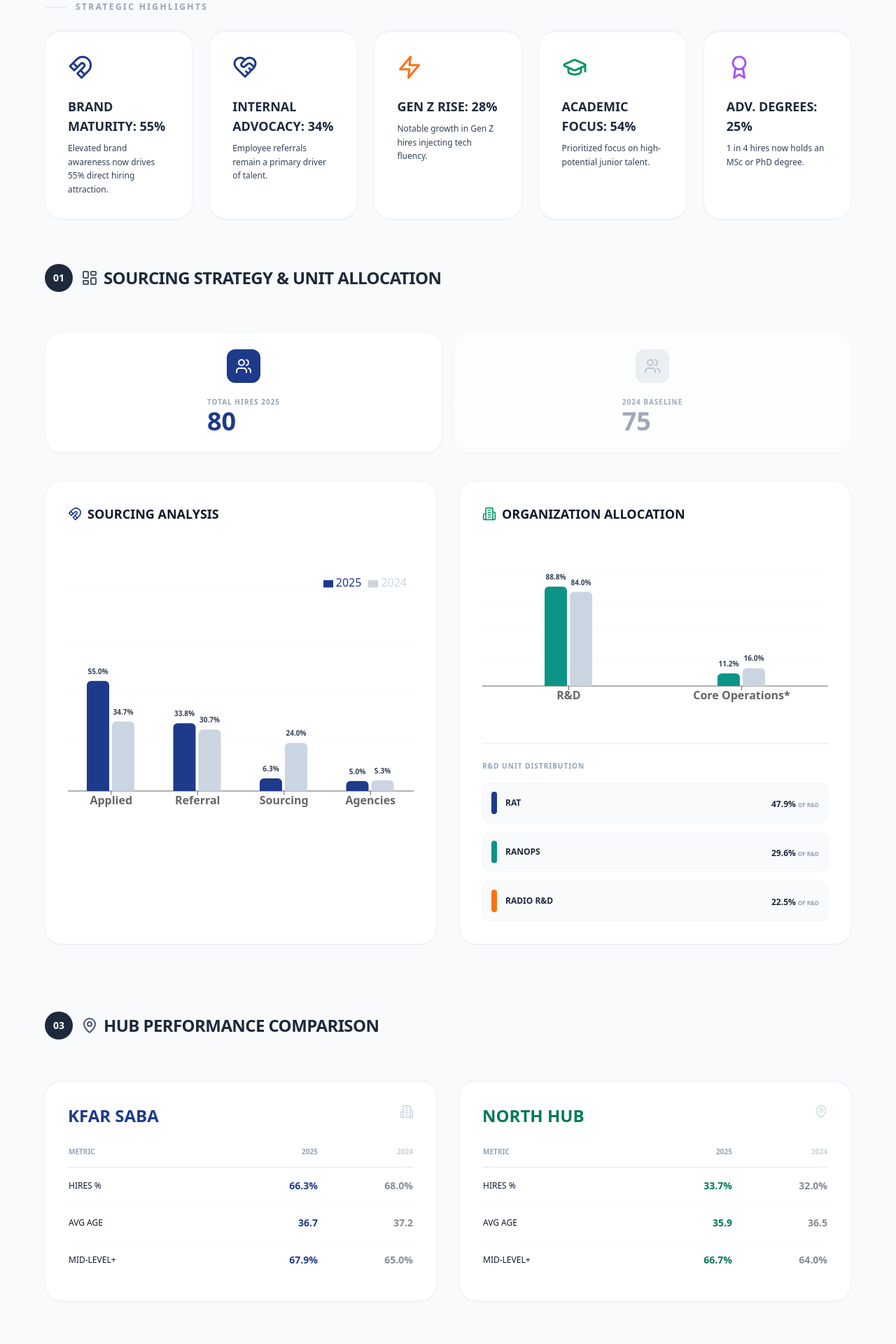
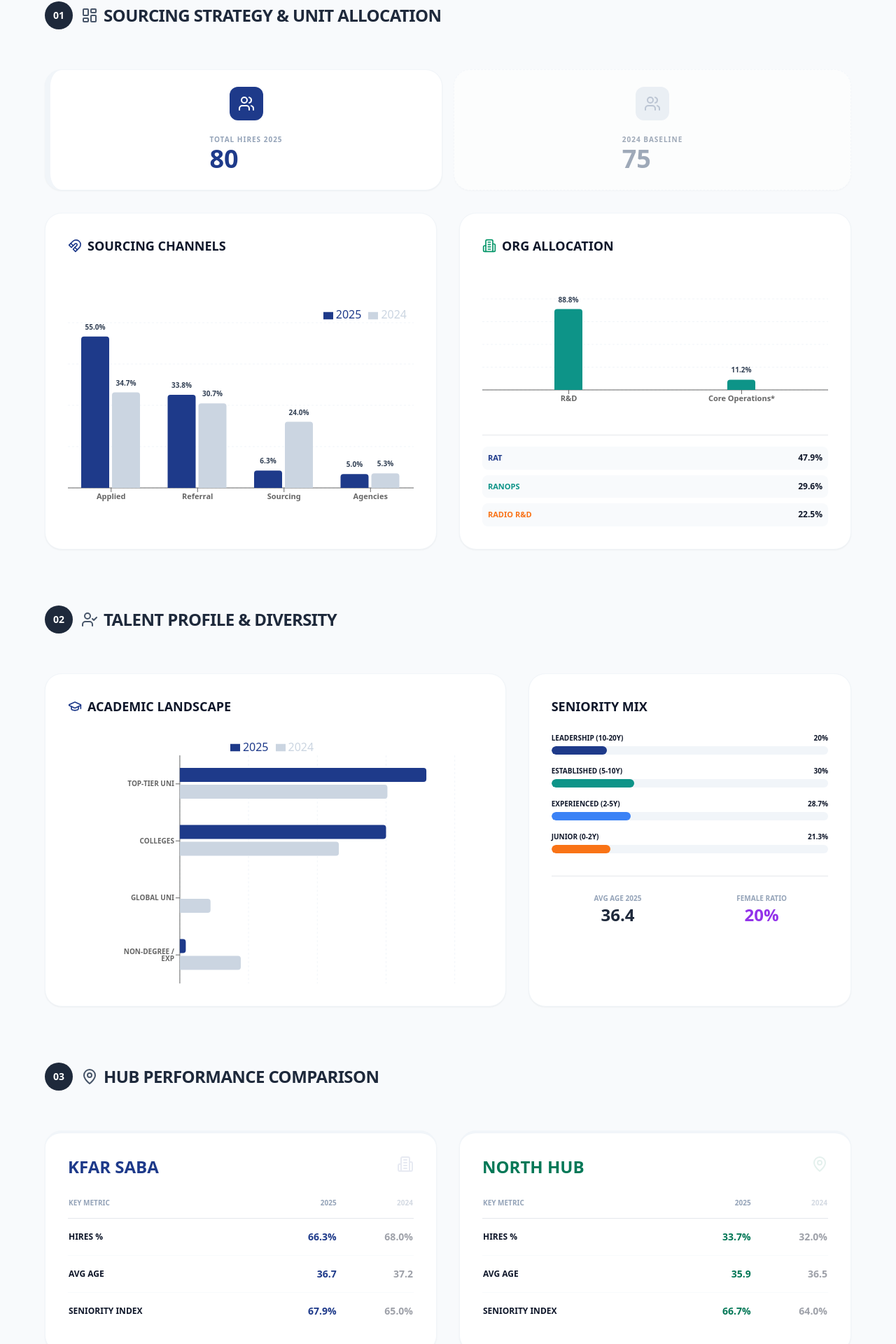
Before and after one commit to yogevr76er/2025_Recruitment_Report, a React (Vite) app: page / in a window 1280 px wide. Shown: the part 178-2098 px from the top of the page at 70% size. Built offline with nearby package versions, Linux system fonts and the light colour scheme.

Commit message:
Update App.jsx

```diff
--- a/src/App.jsx
+++ b/src/App.jsx
@@ -1,7 +1,7 @@
 import React from 'react';
 import {
   BarChart, Bar, XAxis, YAxis, CartesianGrid, Legend, ResponsiveContainer,
-  LabelList, Tooltip
+  LabelList, Tooltip, Cell, PieChart, Pie
 } from 'recharts';
 import {
   Users, Award, Zap, GraduationCap, LayoutDashboard,
@@ -9,7 +9,6 @@ import {
   User, UserCheck, TrendingUp, History, CheckCircle, HeartHandshake, Lightbulb
 } from 'lucide-react';
 
-// --- כל הנתונים והצבעים המקוריים נשמרו בדיוק כפי שהיו ---
 const COLORS = {
   navy: '#1e3a8a',
   emerald: '#0d9488',
@@ -24,6 +23,7 @@ const COLORS = {
   slate700: '#334155'
 };
 
+// --- DATA ---
 const sourcingData = [
   { name: 'Applied', '2025': 55.0, '2024': 34.7 },
   { name: 'Referral', '2025': 33.8, '2024': 30.7 },
@@ -49,24 +49,14 @@ const eduData = [
   { name: 'NON-DEGREE / EXP', '2025': 1.3, '2024': 13.3 }
 ];
 
-const top3_2025 = [
-  { name: "Technion", value: 18.8 },
-  { name: "Tel-Aviv Uni", value: 16.3 },
-  { name: "Ben-Gurion Uni", value: 11.3 }
+const seniorityStats = [
+  { label: 'Leadership (10-20Y)', value: 20.0, color: COLORS.navy },
+  { label: 'Established (5-10Y)', value: 30.0, color: COLORS.emerald },
+  { label: 'Experienced (2-5Y)', value: 28.7, color: COLORS.blue },
+  { label: 'Junior (0-2Y)', value: 21.3, color: COLORS.orange },
 ];
 
-const seniorityStats = [
-  { label: 'Leadership & Strategic Experts (10-20 Years)', value: 20.0, color: COLORS.navy },
-  { label: 'Established Senior Professionals (5-10 Years)', value: 30.0, color: COLORS.emerald },
-  { label: 'Experienced Professionals (2-5 Years)', value: 28.7, color: COLORS.blue },
-  { label: 'Junior & Entry-Level (0-2 Years)', value: 21.3, color: COLORS.orange },
-];
-
-const genderStats = { male2025: 80, female2025: 20 };
-const ageStats = { global2025: 36.4, global2024: 37.1 };
-
 // --- UI COMPONENTS ---
-
 const CustomLabel = (props) => {
   const { x, y, width, value } = props;
   if (value === undefined) return null;
@@ -103,39 +93,18 @@ const App = () => {
 
       <style dangerouslySetInnerHTML={{ __html: `
         @media print {
-          /* הסתרת כפתורים */
           .print-hidden { display: none !important; }
-
-          /* ביטול רקעים אפורים של הדפדפן - כפיית הצבעים שלך */
           body { background: white !important; padding: 0 !important; margin: 0 !important; }
           .bg-slate-50 { background: white !important; }
-
-          /* הגדרת גודל דף קשיח ומניעת עיוות */
-          @page {
-            size: A4 portrait;
-            margin: 10mm;
-          }
-
-          /* ה"קסם": נועל את הרוחב ל-1400px ומכווץ הכל ב-Zoom כדי שיכנס ל-A4 בלי תזוזות */
+          @page { size: A4 portrait; margin: 8mm; }
           .max-w-original {
             width: 1400px !important;
             max-width: 1400px !important;
-            zoom: 0.55; /* התאמה לרוחב A4 */
+            zoom: 0.52;
             margin: 0 auto !important;
           }
-
-          /* מניעת שבירת כרטיסים באמצע */
-          section, .card-to-break {
-            page-break-inside: avoid;
-            break-inside: avoid;
-            margin-bottom: 20px;
-          }
-
-          /* כפיית צבעים בהדפסה */
-          * {
-            -webkit-print-color-adjust: exact !important;
-            print-color-adjust: exact !important;
-          }
+          section { page-break-inside: avoid; break-inside: avoid; margin-bottom: 30px; }
+          * { -webkit-print-color-adjust: exact !important; print-color-adjust: exact !important; }
         }
       `}} />
 
@@ -152,55 +121,17 @@ const App = () => {
               Annual Recruitment Analytics 2025
             </h1>
           </div>
-
-          <div className="print-hidden flex flex-col items-end gap-2 text-right">
-            <button onClick={handlePrint} className="bg-blue-900 text-white px-8 py-4 rounded-xl font-bold flex items-center gap-3 hover:bg-blue-950 transition-all shadow-xl">
-              <Printer size={20} /> Save as PDF
-            </button>
-          </div>
+          <button onClick={handlePrint} className="print-hidden bg-blue-900 text-white px-8 py-4 rounded-xl font-bold flex items-center gap-3 hover:bg-blue-950 transition-all shadow-xl">
+            <Printer size={20} /> Save as PDF
+          </button>
         </header>
 
-        {/* STRATEGIC HIGHLIGHTS */}
-        <div className="mb-16">
-          <h2 className="text-xs font-black text-slate-400 uppercase tracking-[0.2em] mb-6 flex items-center gap-3">
-            <div className="h-[1px] w-8 bg-slate-200"></div>
-            Strategic Highlights
-          </h2>
-          <div className="grid grid-cols-1 sm:grid-cols-2 lg:grid-cols-5 gap-6">
-            <Card className="border-t-4 border-blue-900 bg-slate-50/50">
-              <Magnet size={36} className="text-[#1e3a8a] mb-6" />
-              <h3 className="text-lg font-bold text-slate-800 mb-2 uppercase">Brand Maturity: 55%</h3>
-              <p className="text-xs text-slate-700 leading-relaxed">Elevated brand awareness now drives 55% direct hiring attraction.</p>
-            </Card>
-            <Card className="border-t-4 border-blue-900 bg-slate-50/50">
-              <HeartHandshake size={36} className="text-blue-900 mb-6" />
-              <h3 className="text-lg font-bold text-slate-800 mb-2 uppercase">Internal Advocacy: 34%</h3>
-              <p className="text-xs text-slate-700 leading-relaxed">Employee referrals remain a primary driver of talent.</p>
-            </Card>
-            <Card className="border-t-4 border-orange-500 bg-slate-50/50">
-              <Zap size={36} className="text-orange-500 mb-6" />
-              <h3 className="text-lg font-bold text-slate-800 mb-2 uppercase">Gen Z Rise: 28%</h3>
-              <p className="text-xs text-slate-700 leading-relaxed">Notable growth in Gen Z hires injecting tech fluency.</p>
-            </Card>
-            <Card className="border-t-4 border-emerald-600 bg-slate-50/50">
-              <GraduationCap size={36} className="text-emerald-600 mb-6" />
-              <h3 className="text-lg font-bold text-slate-800 mb-2 uppercase">Academic Focus: 54%</h3>
-              <p className="text-xs text-slate-700 leading-relaxed">Prioritized focus on high-potential junior talent.</p>
-            </Card>
-            <Card className="border-t-4 border-purple-500 bg-slate-50/50">
-              <Award size={36} className="text-purple-500 mb-6" />
-              <h3 className="text-lg font-bold text-slate-800 mb-2 uppercase">Adv. Degrees: 25%</h3>
-              <p className="text-xs text-slate-700 leading-relaxed">1 in 4 hires now holds an MSc or PhD degree.</p>
-            </Card>
-          </div>
-        </div>
-
         {/* SECTION 01: SOURCING & ALLOCATION */}
-        <section className="mb-24">
+        <section className="mb-20">
           <SectionHeader num="01" title="Sourcing Strategy & Unit Allocation" icon={LayoutDashboard} />
 
-          <div className="grid grid-cols-2 gap-4 mb-10">
-            <Card className="flex-row items-center gap-5 py-6">
+          <div className="grid grid-cols-2 gap-4 mb-8">
+            <Card className="flex-row items-center gap-5 py-6 border-l-8 border-[#1e3a8a]">
               <div className="bg-[#1e3a8a] p-3 rounded-xl text-white"><Users size={24} /></div>
               <div>
                 <span className="text-[10px] font-bold text-slate-400 uppercase tracking-widest block">Total Hires 2025</span>
@@ -216,20 +147,19 @@ const App = () => {
             </Card>
           </div>
 
-          <div className="grid grid-cols-2 gap-8 mb-8">
+          <div className="grid grid-cols-2 gap-8">
             <Card>
-              <h3 className="text-lg font-bold mb-8 uppercase flex items-center gap-2"><Magnet size={20} className="text-blue-900"/> Sourcing Analysis</h3>
-              <div className="h-[400px] w-full">
+              <h3 className="text-lg font-bold mb-8 uppercase flex items-center gap-2"><Magnet size={20} className="text-blue-900"/> Sourcing Channels</h3>
+              <div className="h-[350px] w-full">
                 <ResponsiveContainer width="100%" height="100%">
                   <BarChart data={sourcingData} margin={{ top: 40, bottom: 20 }}>
                     <CartesianGrid strokeDasharray="3 3" vertical={false} stroke="#f1f5f9" />
-                    <XAxis dataKey="name" tick={{fontWeight: 600}} />
-                    <YAxis hide domain={[0, 100]} />
+                    <XAxis dataKey="name" tick={{fontWeight: 700, fontSize: 11}} />
                     <Legend verticalAlign="top" align="right" />
-                    <Bar name="2025" dataKey="2025" fill={COLORS.navy} radius={[6, 6, 0, 0]} barSize={32}>
+                    <Bar name="2025" dataKey="2025" fill={COLORS.navy} radius={[4, 4, 0, 0]} barSize={40}>
                       <LabelList content={<CustomLabel />} />
                     </Bar>
-                    <Bar name="2024" dataKey="2024" fill="#cbd5e1" radius={[6, 6, 0, 0]} barSize={32}>
+                    <Bar name="2024" dataKey="2024" fill="#cbd5e1" radius={[4, 4, 0, 0]} barSize={40}>
                       <LabelList content={<CustomLabel />} />
                     </Bar>
                   </BarChart>
@@ -238,58 +168,103 @@ const App = () => {
             </Card>
 
             <Card>
-              <h3 className="text-lg font-bold mb-8 uppercase flex items-center gap-2"><Building2 size={20} className="text-emerald-600"/> Organization Allocation</h3>
-              <div className="h-[250px] w-full mb-8">
+              <h3 className="text-lg font-bold mb-8 uppercase flex items-center gap-2"><Building2 size={20} className="text-emerald-600"/> Org Allocation</h3>
+              <div className="h-[200px] w-full mb-6">
                 <ResponsiveContainer width="100%" height="100%">
-                  <BarChart data={destinationData} margin={{ top: 40, bottom: 20 }}>
+                  <BarChart data={destinationData} margin={{ top: 30, bottom: 10 }}>
                     <CartesianGrid strokeDasharray="3 3" vertical={false} stroke="#f1f5f9" />
-                    <XAxis dataKey="name" tick={{fontWeight: 600}} />
-                    <Bar name="2025" dataKey="2025" fill={COLORS.emerald} radius={[6, 6, 0, 0]} barSize={32}>
-                      <LabelList content={<CustomLabel />} />
-                    </Bar>
-                    <Bar name="2024" dataKey="2024" fill="#cbd5e1" radius={[6, 6, 0, 0]} barSize={32}>
+                    <XAxis dataKey="name" tick={{fontWeight: 700, fontSize: 11}} />
+                    <Bar name="2025" dataKey="2025" fill={COLORS.emerald} radius={[4, 4, 0, 0]} barSize={40}>
                       <LabelList content={<CustomLabel />} />
                     </Bar>
                   </BarChart>
                 </ResponsiveContainer>
               </div>
-              <div className="border-t pt-6">
-                <h4 className="text-[10px] font-black text-slate-400 uppercase tracking-widest mb-4">R&D Unit Distribution</h4>
-                <div className="space-y-3">
-                  {rdUnitData.map(unit => (
-                    <div key={unit.name} className="bg-slate-50 p-3 rounded-xl flex items-center justify-between border border-slate-100">
-                      <div className="flex items-center gap-3">
-                        <div className="w-2 h-8 rounded-full" style={{backgroundColor: unit.color}}></div>
-                        <p className="text-xs font-bold text-slate-800 uppercase">{unit.name}</p>
-                      </div>
-                      <div className="text-right">
-                        <span className="text-xs font-black text-slate-800">{unit.ofRD.toFixed(1)}% <span className="text-[8px] text-slate-400">OF R&D</span></span>
-                      </div>
-                    </div>
-                  ))}
-                </div>
+              <div className="border-t pt-4 space-y-2">
+                {rdUnitData.map(unit => (
+                  <div key={unit.name} className="flex items-center justify-between p-2 bg-slate-50 rounded-lg">
+                    <span className="text-[11px] font-bold uppercase" style={{color: unit.color}}>{unit.name}</span>
+                    <span className="text-xs font-black">{unit.ofRD.toFixed(1)}%</span>
+                  </div>
+                ))}
               </div>
             </Card>
           </div>
         </section>
 
-        {/* SECTION 03: HUB PERFORMANCE - (החזרתי את החלק שנעלם) */}
-        <section className="mb-24">
+        {/* SECTION 02: TALENT PROFILE & DIVERSITY - החזרתי הכל לכאן */}
+        <section className="mb-20">
+          <SectionHeader num="02" title="Talent Profile & Diversity" icon={UserCheck} />
+
+          <div className="grid grid-cols-12 gap-8">
+            {/* Education Chart */}
+            <div className="col-span-7">
+              <Card>
+                <h3 className="text-lg font-bold mb-8 uppercase flex items-center gap-2"><GraduationCap size={20} className="text-blue-900"/> Academic Landscape</h3>
+                <div className="h-[350px]">
+                  <ResponsiveContainer width="100%" height="100%">
+                    <BarChart data={eduData} layout="vertical" margin={{ left: 40, right: 40 }}>
+                      <CartesianGrid strokeDasharray="3 3" horizontal={false} stroke="#f1f5f9" />
+                      <XAxis type="number" hide />
+                      <YAxis dataKey="name" type="category" tick={{fontSize: 10, fontWeight: 700}} width={120} />
+                      <Legend verticalAlign="top" />
+                      <Bar name="2025" dataKey="2025" fill={COLORS.navy} radius={[0, 4, 4, 0]} barSize={20} />
+                      <Bar name="2024" dataKey="2024" fill="#cbd5e1" radius={[0, 4, 4, 0]} barSize={20} />
+                    </BarChart>
+                  </ResponsiveContainer>
+                </div>
+              </Card>
+            </div>
+
+            {/* Seniority Distribution */}
+            <div className="col-span-5">
+              <Card>
+                <h3 className="text-lg font-bold mb-6 uppercase">Seniority Mix</h3>
+                <div className="space-y-4">
+                  {seniorityStats.map((item, idx) => (
+                    <div key={idx} className="relative">
+                      <div className="flex justify-between text-[10px] font-bold uppercase mb-1">
+                        <span>{item.label}</span>
+                        <span>{item.value}%</span>
+                      </div>
+                      <div className="w-full bg-slate-100 h-3 rounded-full overflow-hidden">
+                        <div className="h-full rounded-full transition-all" style={{ width: `${item.value}%`, backgroundColor: item.color }} />
+                      </div>
+                    </div>
+                  ))}
+                </div>
+                <div className="mt-8 pt-6 border-t grid grid-cols-2 gap-4">
+                    <div className="text-center">
+                        <p className="text-[10px] font-bold text-slate-400 uppercase">Avg Age 2025</p>
+                        <p className="text-2xl font-black text-slate-800">36.4</p>
+                    </div>
+                    <div className="text-center">
+                        <p className="text-[10px] font-bold text-slate-400 uppercase">Female Ratio</p>
+                        <p className="text-2xl font-black text-purple-600">20%</p>
+                    </div>
+                </div>
+              </Card>
+            </div>
+          </div>
+        </section>
+
+        {/* SECTION 03: HUB PERFORMANCE */}
+        <section className="mb-20">
           <SectionHeader num="03" title="Hub Performance Comparison" icon={MapPin} />
           <div className="grid grid-cols-2 gap-8">
             <Card className="border-t-4 border-[#1e3a8a]">
               <div className="flex justify-between items-start mb-6">
                 <h4 className="text-2xl font-black text-[#1e3a8a]">KFAR SABA</h4>
-                <Building2 size={20} className="text-[#1e3a8a] opacity-20"/>
+                <Building2 size={24} className="text-[#1e3a8a] opacity-10"/>
               </div>
               <table className="w-full text-sm">
                 <thead className="text-[10px] font-black text-slate-400 uppercase border-b">
-                  <tr><th className="pb-3 text-left">Metric</th><th className="pb-3 text-right">2025</th><th className="pb-3 text-right opacity-50">2024</th></tr>
+                  <tr><th className="pb-3 text-left">Key Metric</th><th className="pb-3 text-right">2025</th><th className="pb-3 text-right opacity-40">2024</th></tr>
                 </thead>
-                <tbody className="divide-y divide-slate-50">
-                  <tr><td className="py-4 text-xs uppercase">Hires %</td><td className="py-4 text-right font-black text-blue-900">66.3%</td><td className="py-4 text-right opacity-50 font-bold">68.0%</td></tr>
-                  <tr><td className="py-4 text-xs uppercase">Avg Age</td><td className="py-4 text-right font-black text-blue-900">36.7</td><td className="py-4 text-right opacity-50 font-bold">37.2</td></tr>
-                  <tr><td className="py-4 text-xs uppercase">Mid-Level+</td><td className="py-4 text-right font-black text-blue-900">67.9%</td><td className="py-4 text-right opacity-50 font-bold">65.0%</td></tr>
+                <tbody className="divide-y divide-slate-50 font-bold">
+                  <tr><td className="py-4 text-xs uppercase">Hires %</td><td className="py-4 text-right text-blue-900">66.3%</td><td className="py-4 text-right opacity-40">68.0%</td></tr>
+                  <tr><td className="py-4 text-xs uppercase">Avg Age</td><td className="py-4 text-right text-blue-900">36.7</td><td className="py-4 text-right opacity-40">37.2</td></tr>
+                  <tr><td className="py-4 text-xs uppercase">Seniority Index</td><td className="py-4 text-right text-blue-900">67.9%</td><td className="py-4 text-right opacity-40">65.0%</td></tr>
                 </tbody>
               </table>
             </Card>
@@ -297,16 +272,16 @@ const App = () => {
             <Card className="border-t-4 border-emerald-600">
               <div className="flex justify-between items-start mb-6">
                 <h4 className="text-2xl font-black text-emerald-700">NORTH HUB</h4>
-                <MapPin size={20} className="text-emerald-700 opacity-20"/>
+                <MapPin size={24} className="text-emerald-700 opacity-10"/>
               </div>
               <table className="w-full text-sm">
                 <thead className="text-[10px] font-black text-slate-400 uppercase border-b">
-                  <tr><th className="pb-3 text-left">Metric</th><th className="pb-3 text-right">2025</th><th className="pb-3 text-right opacity-50">2024</th></tr>
+                  <tr><th className="pb-3 text-left">Key Metric</th><th className="pb-3 text-right">2025</th><th className="pb-3 text-right opacity-40">2024</th></tr>
                 </thead>
-                <tbody className="divide-y divide-slate-50">
-                  <tr><td className="py-4 text-xs uppercase">Hires %</td><td className="py-4 text-right font-black text-emerald-700">33.7%</td><td className="py-4 text-right opacity-50 font-bold">32.0%</td></tr>
-                  <tr><td className="py-4 text-xs uppercase">Avg Age</td><td className="py-4 text-right font-black text-emerald-700">35.9</td><td className="py-4 text-right opacity-50 font-bold">36.5</td></tr>
-                  <tr><td className="py-4 text-xs uppercase">Mid-Level+</td><td className="py-4 text-right font-black text-emerald-700">66.7%</td><td className="py-4 text-right opacity-50 font-bold">64.0%</td></tr>
+                <tbody className="divide-y divide-slate-50 font-bold">
+                  <tr><td className="py-4 text-xs uppercase">Hires %</td><td className="py-4 text-right text-emerald-700">33.7%</td><td className="py-4 text-right opacity-40">32.0%</td></tr>
+                  <tr><td className="py-4 text-xs uppercase">Avg Age</td><td className="py-4 text-right text-emerald-700">35.9</td><td className="py-4 text-right opacity-40">36.5</td></tr>
+                  <tr><td className="py-4 text-xs uppercase">Seniority Index</td><td className="py-4 text-right text-emerald-700">66.7%</td><td className="py-4 text-right opacity-40">64.0%</td></tr>
                 </tbody>
               </table>
             </Card>
```
